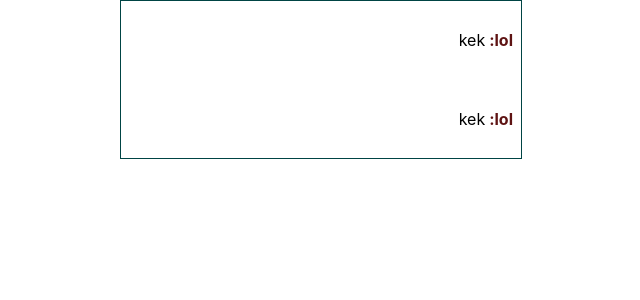
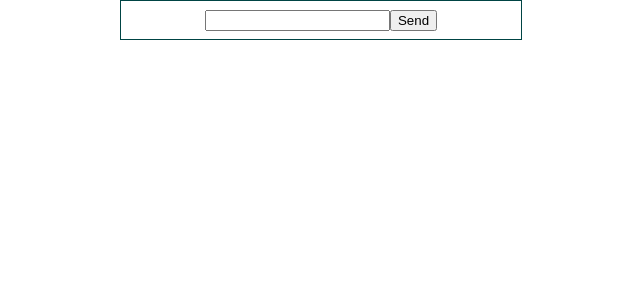
Before and after one commit to AleR111/React, a React (Create React App) app in the folder my-react-app/: page / in a window 1280 px wide. Shown: the top 300 px of the page, without its empty margins (319-959 px from the left). Built offline with nearby package versions, Linux system fonts and the light colour scheme.

Commit message:
done send message

```diff
--- a/my-react-app/src/App.js
+++ b/my-react-app/src/App.js
@@ -1,20 +1,35 @@
-import {useState} from "react";
+import {useState, useEffect} from "react";
 
 import './App.css';
 import {Message} from "./conponents/Message";
 
 const useMyState = () => {
-    const [message, setMessage] = useState([{content: 'kek', author: 'lol'}, {content: 'kek', author: 'lol'}])
+    const [message, setMessage] = useState([])
 
-    return {message, setMessage}
+    const [value, setValue] = useState('')
+
+    return {message, setMessage, value, setValue}
 }
 
 export function App() {
-    const {message, setMessage} = useMyState()
+    const {message, setMessage, value, setValue} = useMyState()
+
+    const updateValue = (value) => {
+        setValue(value)
+    }
+
+    const sendMessage = () => {
+        setMessage(state => [...state, {content: value, author: 'lol'}])
+        setValue('')
+    }
 
     return (
         <div className="App">
-            <Message message={message}/>
+            <Message message={message}
+                     value={value}
+                     updateValue={updateValue}
+                     sendMessage={sendMessage}
+            />
         </div>
     );
 }
--- a/my-react-app/src/conponents/Message.js
+++ b/my-react-app/src/conponents/Message.js
@@ -1,6 +1,6 @@
 import styles from "./message.module.scss";
 
-export function Message({message}) {
+export function Message({message, sendMessage, value, updateValue}) {
 
     return (
         <div className={styles.box}>
@@ -12,6 +12,11 @@ export function Message({message}) {
                     </div>
                 ))
             }
+
+            <div className={styles.messageInput}>
+                <input type="text" value={value} onChange={(e) => updateValue(e.target.value)}/>
+                <button onClick={sendMessage}>Send</button>
+            </div>
         </div>
     );
 }
--- a/my-react-app/src/conponents/message.module.scss
+++ b/my-react-app/src/conponents/message.module.scss
@@ -4,11 +4,17 @@
   border: 1px solid #004444;
 }
 
-.messageBox {
-  display: flex;
-  justify-content: flex-end;
-  align-items: center;
-  padding: 8px;
+.message {
+  &Box {
+    display: flex;
+    justify-content: flex-end;
+    align-items: center;
+    padding: 8px;
+  }
+
+  &Input {
+    margin: 8px;
+  }
 }
 
 .author {
```
